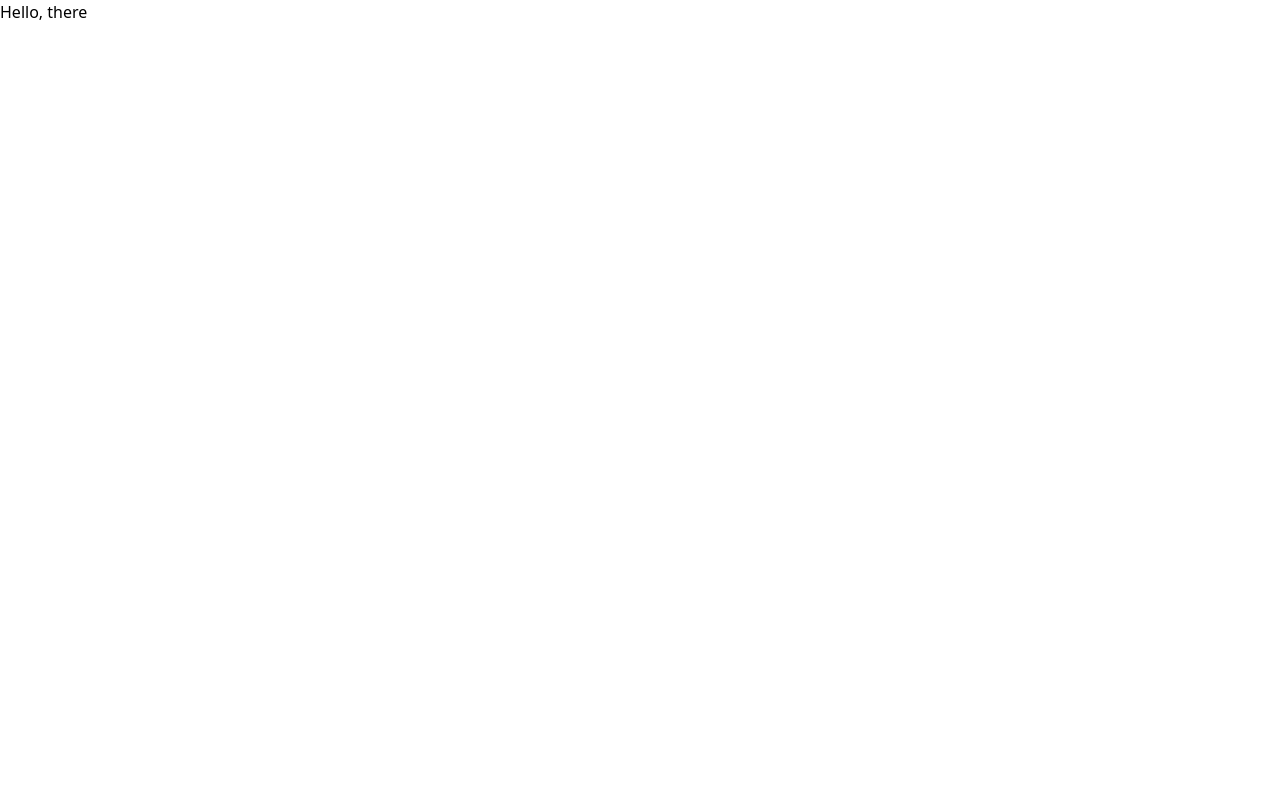
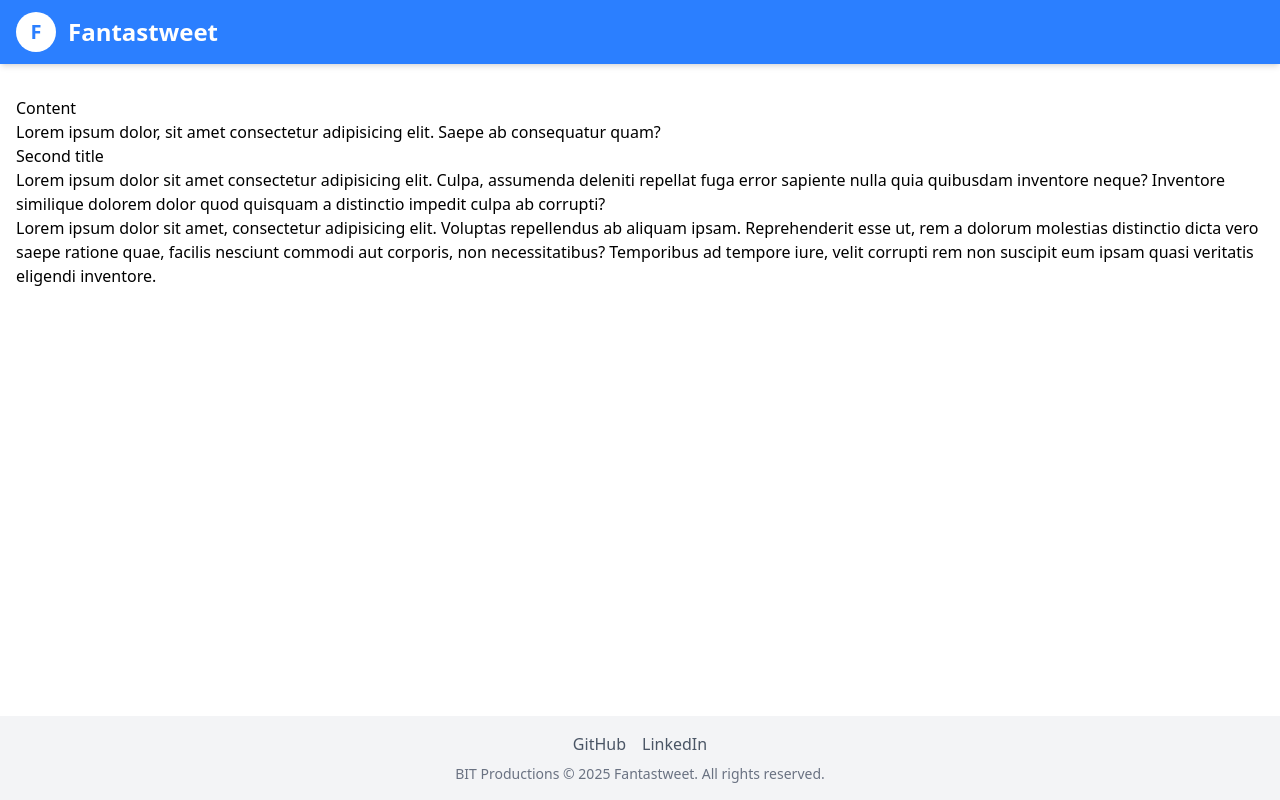
Before and after one commit to p-bittencourt/fantastic-tweet, a React (Vite) app in the folder client/: page / in a window 1280 px wide. Built offline with nearby package versions, Linux system fonts and the light colour scheme.

Commit message:
Add header and footer to home page

```diff
--- a/client/src/App.tsx
+++ b/client/src/App.tsx
@@ -1,7 +1,9 @@
+import Home from './pages/Home';
+
 function App() {
   return (
     <>
-      <h1>Hello, there</h1>
+      <Home></Home>
     </>
   );
 }
--- a/client/src/components/layout/Footer.tsx
+++ b/client/src/components/layout/Footer.tsx
@@ -0,0 +1,36 @@
+import React from 'react';
+
+const Footer: React.FC = () => {
+  return (
+    <footer className="bg-gray-100 py-4 mt-auto">
+      <div className="container mx-auto px-4">
+        <div className="flex flex-col items-center justify-center space-y-2">
+          <div className="flex space-x-4">
+            <a
+              href="https://github.com/p-bittencourt"
+              target="_blank"
+              rel="noopener noreferrer"
+              className="text-gray-600 hover:text-blue-500 transition-colors"
+            >
+              GitHub
+            </a>
+            <a
+              href="https://linkedin.com/in/pedro-m-bittencourt"
+              target="_blank"
+              rel="noopener noreferrer"
+              className="text-gray-600 hover:text-blue-500 transition-colors"
+            >
+              LinkedIn
+            </a>
+          </div>
+          <div className="text-sm text-gray-500">
+            BIT Productions © {new Date().getFullYear()} Fantastweet. All rights
+            reserved.
+          </div>
+        </div>
+      </div>
+    </footer>
+  );
+};
+
+export default Footer;
--- a/client/src/components/layout/Header.tsx
+++ b/client/src/components/layout/Header.tsx
@@ -0,0 +1,17 @@
+import React from 'react';
+
+const Header: React.FC = () => {
+  return (
+    <header className="bg-blue-500 shadow-md">
+      <div className="container mx-auto px-4 py-3 flex items-center">
+        <div className="w-10 h-10 bg-white rounded-full flex items-center justify-center mr-3">
+          {/* Logo placeholder */}
+          <span className="text-blue-500 font-bold text-xl">F</span>
+        </div>
+        <h1 className="text-white text-2xl font-bold">Fantastweet</h1>
+      </div>
+    </header>
+  );
+};
+
+export default Header;
--- a/client/src/pages/Home.tsx
+++ b/client/src/pages/Home.tsx
@@ -0,0 +1,36 @@
+import React from 'react';
+import Header from '../components/layout/Header';
+import Footer from '../components/layout/Footer';
+
+const Home: React.FC = () => {
+  return (
+    <div className="min-h-screen flex flex-col">
+      <Header />
+      <main className="flex-1 container mx-auto px-4 py-8">
+        <h1>Content</h1>
+        <p>
+          Lorem ipsum dolor, sit amet consectetur adipisicing elit. Saepe ab
+          consequatur quam?
+        </p>
+        <h3>Second title</h3>
+        <p>
+          Lorem ipsum dolor sit amet consectetur adipisicing elit. Culpa,
+          assumenda deleniti repellat fuga error sapiente nulla quia quibusdam
+          inventore neque? Inventore similique dolorem dolor quod quisquam a
+          distinctio impedit culpa ab corrupti?
+        </p>
+        <p>
+          Lorem ipsum dolor sit amet, consectetur adipisicing elit. Voluptas
+          repellendus ab aliquam ipsam. Reprehenderit esse ut, rem a dolorum
+          molestias distinctio dicta vero saepe ratione quae, facilis nesciunt
+          commodi aut corporis, non necessitatibus? Temporibus ad tempore iure,
+          velit corrupti rem non suscipit eum ipsam quasi veritatis eligendi
+          inventore.
+        </p>
+      </main>
+      <Footer />
+    </div>
+  );
+};
+
+export default Home;
```
